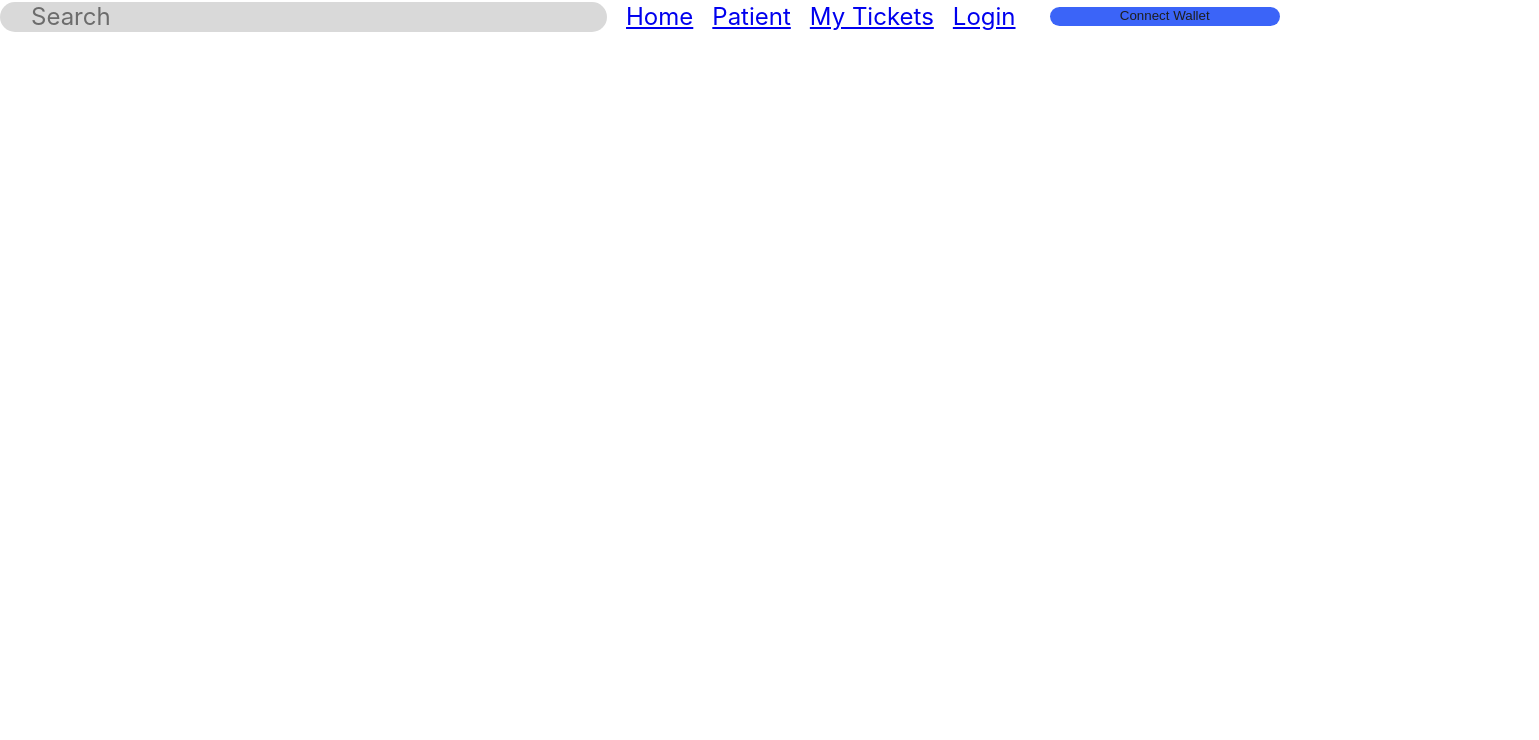
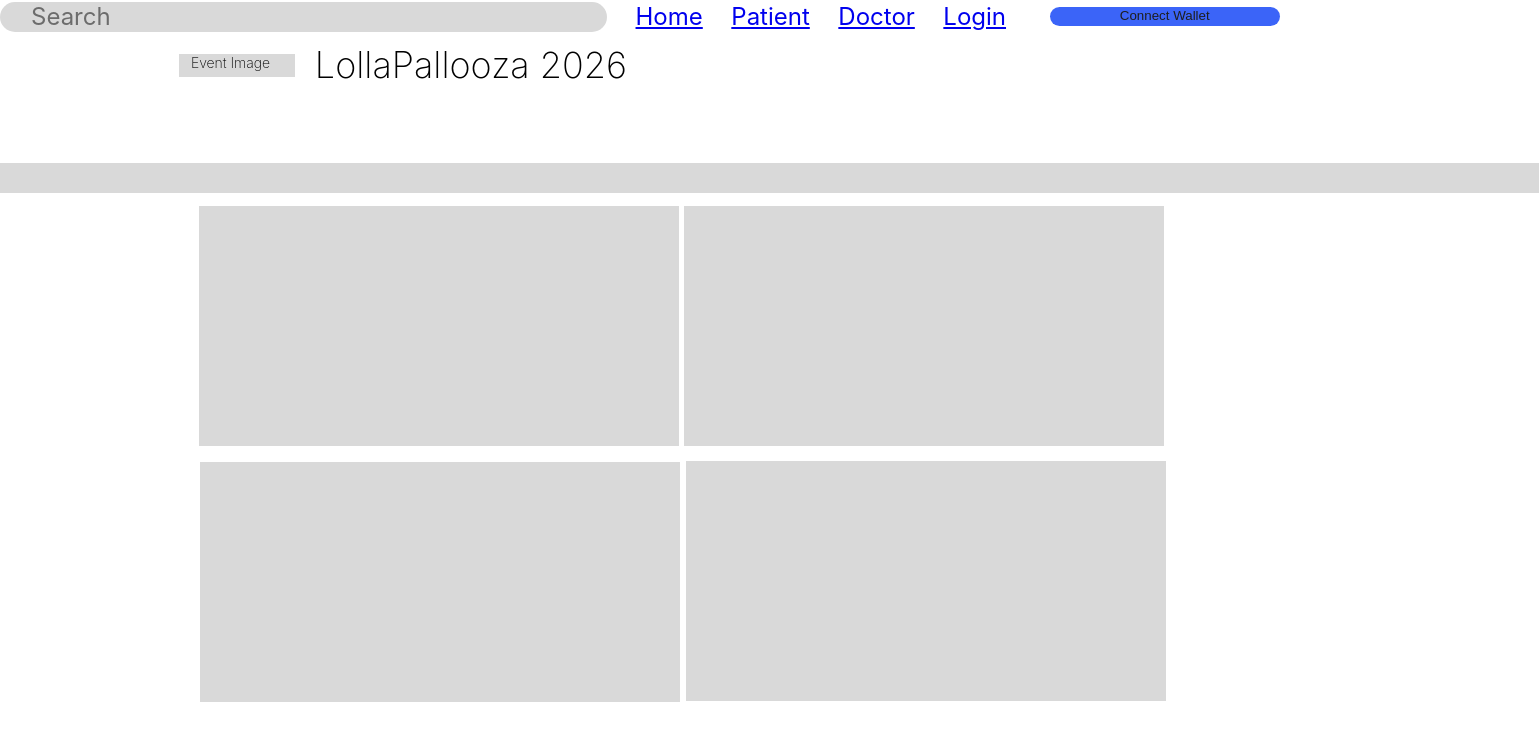
Before and after one commit to tjsubaric/FSE_Uiowa_Sp23, a React (Create React App) app in the folder front_end/: page /doctor in a window 1280 px wide. Shown: the top 740 px of the page, 1539 px wide, since content can reach past the window. Built offline with nearby package versions, Linux system fonts and the light colour scheme.

Commit message:
doctor base added

```diff
--- a/front_end/src/App.js
+++ b/front_end/src/App.js
@@ -3,8 +3,8 @@
 import Home from "./pages/Home";
 import Login from "./pages/Login";
 import Patient from "./pages/Patient";
-//import DoctorHome from "./pages/DoctorHome";
-//import CreateEventConfirmation from "./pages/CreateEventConfirmation";
+import Doctor from "./pages/Doctor";
+//import LoginConfirmation from "./pages/LoginConfirmation";
 import { createBrowserHistory as history } from "history";
 import Dashboard from "./components/dashboard";
 
@@ -17,6 +17,7 @@
           <Route path="/" exact component={Home} />
           <Route path="/login" exact component={Login} />
           <Route path="/patient" exact component={Patient} />
+          <Route path="/doctor" exact component={Doctor} />
         </Switch>
       </div>
     </Router>
--- a/front_end/src/components/dashboard.js
+++ b/front_end/src/components/dashboard.js
@@ -8,7 +8,7 @@
       <div className="rectangle-3">{props.search || "Search"}</div>
       <Link to="/">Home</Link>
       <Link to="/patient">Patient</Link>
-      <Link to="/tickets">My Tickets</Link>
+      <Link to="/doctor">Doctor</Link>
       <Link to="/login">Login</Link>
       {/* <span className="events">{props.events || "Events\n"}</span>
       <span className="my-tickets">{props.myTickets || "My Tickets\n"}</span>
--- a/front_end/src/pages/Event.js
+++ b/front_end/src/pages/Doctor.js
@@ -1,8 +1,8 @@
 import * as React from "react";
-import "./Event.css";
+import "./Doctor.css";
 import rectangle561 from "../assets/rectangle561.svg";
 import rectangle56 from "../assets/rectangle56.svg";
-const Event = () => {
+const Doctor = () => {
   const propsData = {
     dashboard: {
       dashboard: {
@@ -39,4 +39,4 @@
     </div>
   );
 };
-export default Event;
+export default Doctor;
--- a/front_end/src/pages/Patient.js
+++ b/front_end/src/pages/Patient.js
@@ -15,7 +15,7 @@
 import polygon1 from "../assets/polygon1.svg";
 import polygon2 from "../assets/polygon2.svg";
 // import Dashboard from "./components/dashboard";
-const Events = () => {
+const Patient = () => {
   const propsData = {
     dashboard: {
       dashboard: {
@@ -175,4 +175,4 @@
     </div>
   );
 };
-export default Events;
+export default Patient;
```
Also changed, not shown: front_end/src/pages/Doctor.css (renamed from front_end/src/pages/Event.css).
